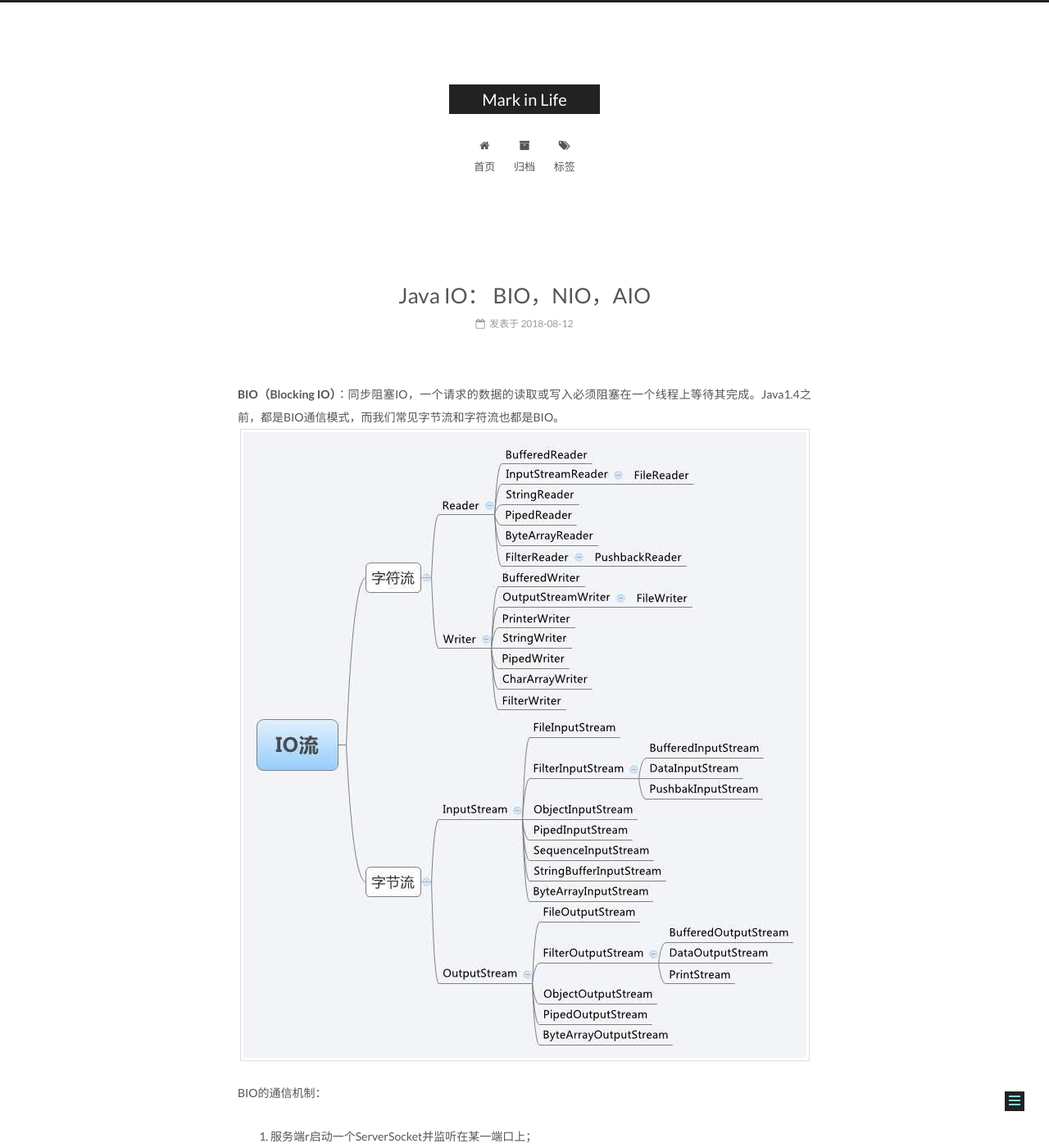
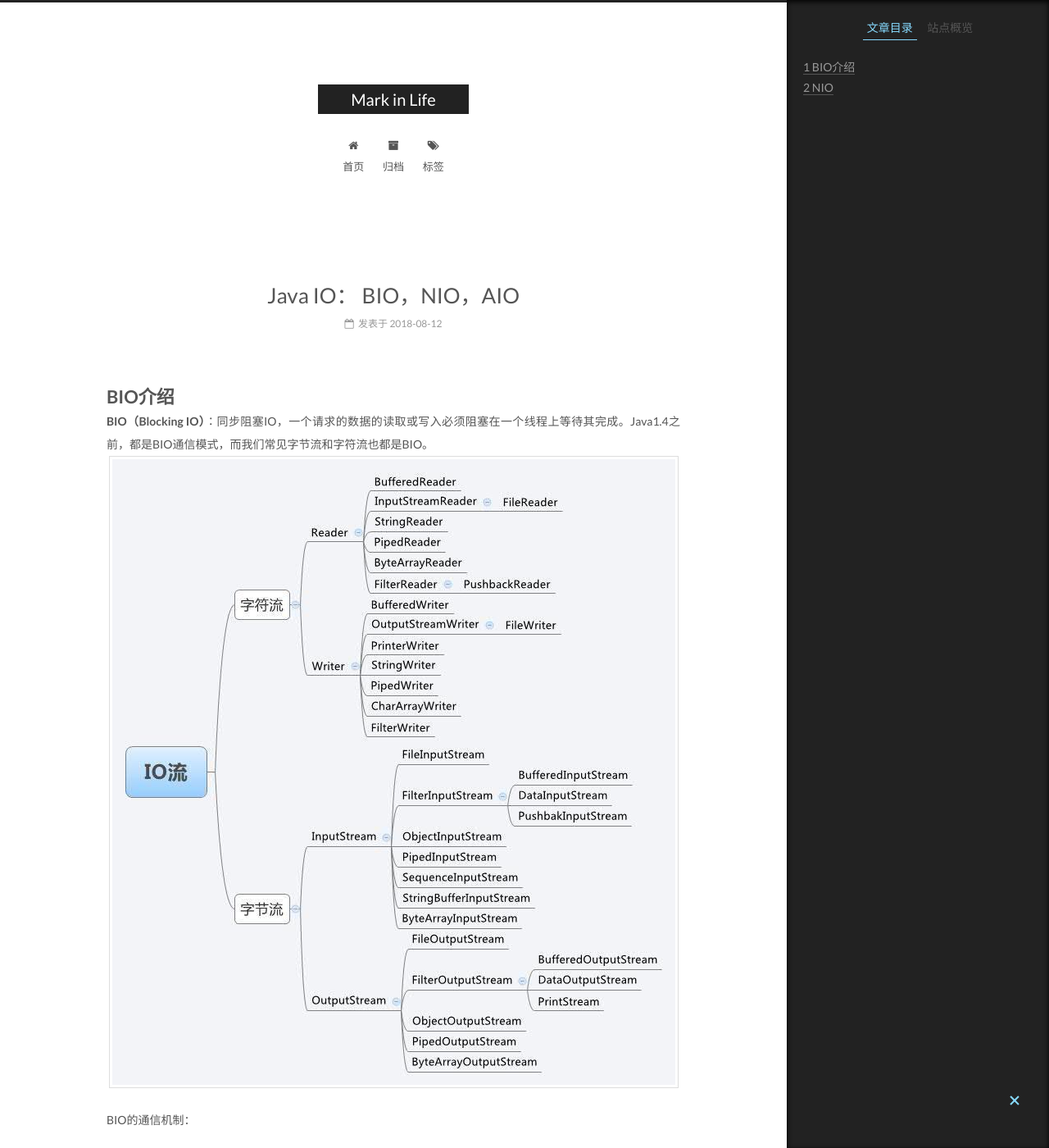
Before and after one commit to JianhuaGong/blog, a Jekyll site: the page built from _posts/2018-08-12-io_handle_comparision.md, in a window 1280 px wide and 1400 px high. Shown: the whole window at 82% size. Built offline with Jekyll 4.4.1, drawn with Linux system fonts in a browser that asks for light colours; some of the changed text lies outside the part shown.

Commit message:
修改文件: _posts/2018-08-12-io_handle_comparision.md

````diff
--- a/_posts/2018-08-12-io_handle_comparision.md
+++ b/_posts/2018-08-12-io_handle_comparision.md
@@ -3,6 +3,8 @@ title: Java IO： BIO，NIO，AIO
 tags: netty, bio, nio
 grammar_cjkRuby: true
 ---
+
+# BIO介绍
 
 **BIO（Blocking IO）**：同步阻塞IO，一个请求的数据的读取或写入必须阻塞在一个线程上等待其完成。Java1.4之前，都是BIO通信模式，而我们常见字节流和字符流也都是BIO。
 ![IO Stream Class](https://jianhuagong.github.io/blog/images/iostream.jpg)
@@ -14,7 +16,7 @@ BIO的通信机制：
 4. 服务端Accepto接收到客户端连接请求之后，为每个客户端请求创建一个新的线程进行IO处理，通过输入流读取客户端发过来的数据（InputStream.read()方法时是阻塞的，它会一直等到数据到来时（或超时）才会返回），通过输出流返回应答给客户端，线程销毁等；
 ![enter description here](https://jianhuagong.github.io/blog/images/bio_mode.png)
 
-BIO服务端代码：
+**BIO服务端代码**：
 ``` javascript
 public class BioEchoServer
 {
@@ -90,7 +92,7 @@ public class BioEchoServer
     }
 }
 ```
-BIO客户端代码：
+**BIO客户端代码：**
 
 ``` javascript
 public class BioClient
@@ -137,3 +139,6 @@ public class BioClient
     }
 }
 ```
+
+# NIO
+**NIO（Non-blocking IO）**:同步非阻塞IO，同步阻塞IO，一个请求的数据的读取或写入必须阻塞在一个线程上等待其完成。Java1.4之前，都是BIO通信模式，而我们常见字节流和字符流也都是BIO。
````
